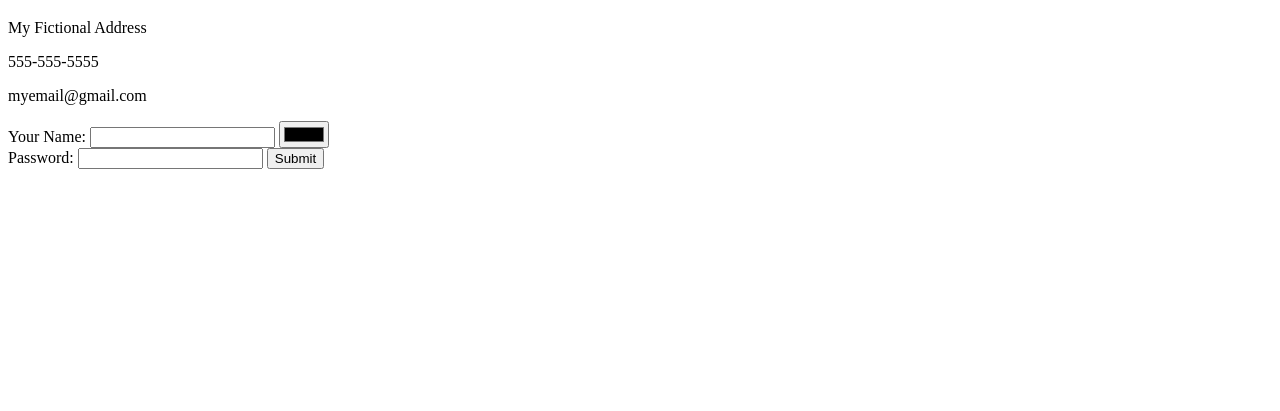
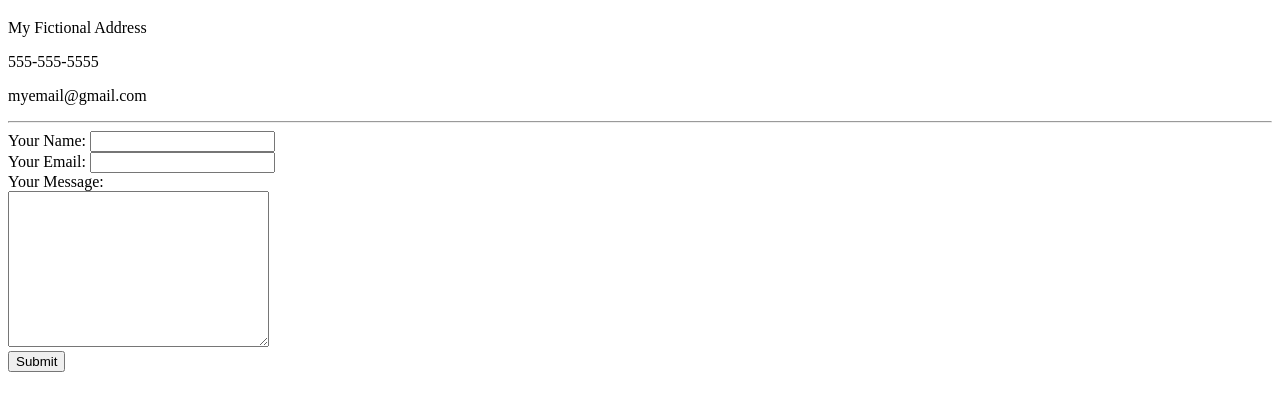
Before and after one commit to AubreyGuishard/UdemyHTMLtest, a plain HTML site: page contact.html in a window 1280 px wide. Shown: the part 61-472 px from the top of the page. Drawn offline with Linux system fonts and the light colour scheme.

Commit message:
Created a new contact form and removed the href anchor tag from the first contact form

```diff
--- a/contact.html
+++ b/contact.html
@@ -9,12 +9,14 @@
     <p>My Fictional Address</p>
     <p>555-555-5555</p>
     <p>myemail@gmail.com</p>
-<form>
+<hr>
+<form action="mailto:aubrey.guishard@gmail.com" method="post" enctype="text/plain">
     <label>Your Name:</label>
-    <input type="text">
-    <input type="color"><br>
-    <label>Password:</label>
-    <input type="password">
+    <input type="text" name="yourName"><br>
+    <label>Your Email:</label>
+    <input type="email" name="yourEmail"><br>
+    <label>Your Message:</label><br>
+    <textarea name="yourMessage" rows="10" cols="30"></textarea><br>
     <input type="submit">
 </form>
 </body>
```
Also changed, not shown: contactInfo.html (+1 -1 lines).
